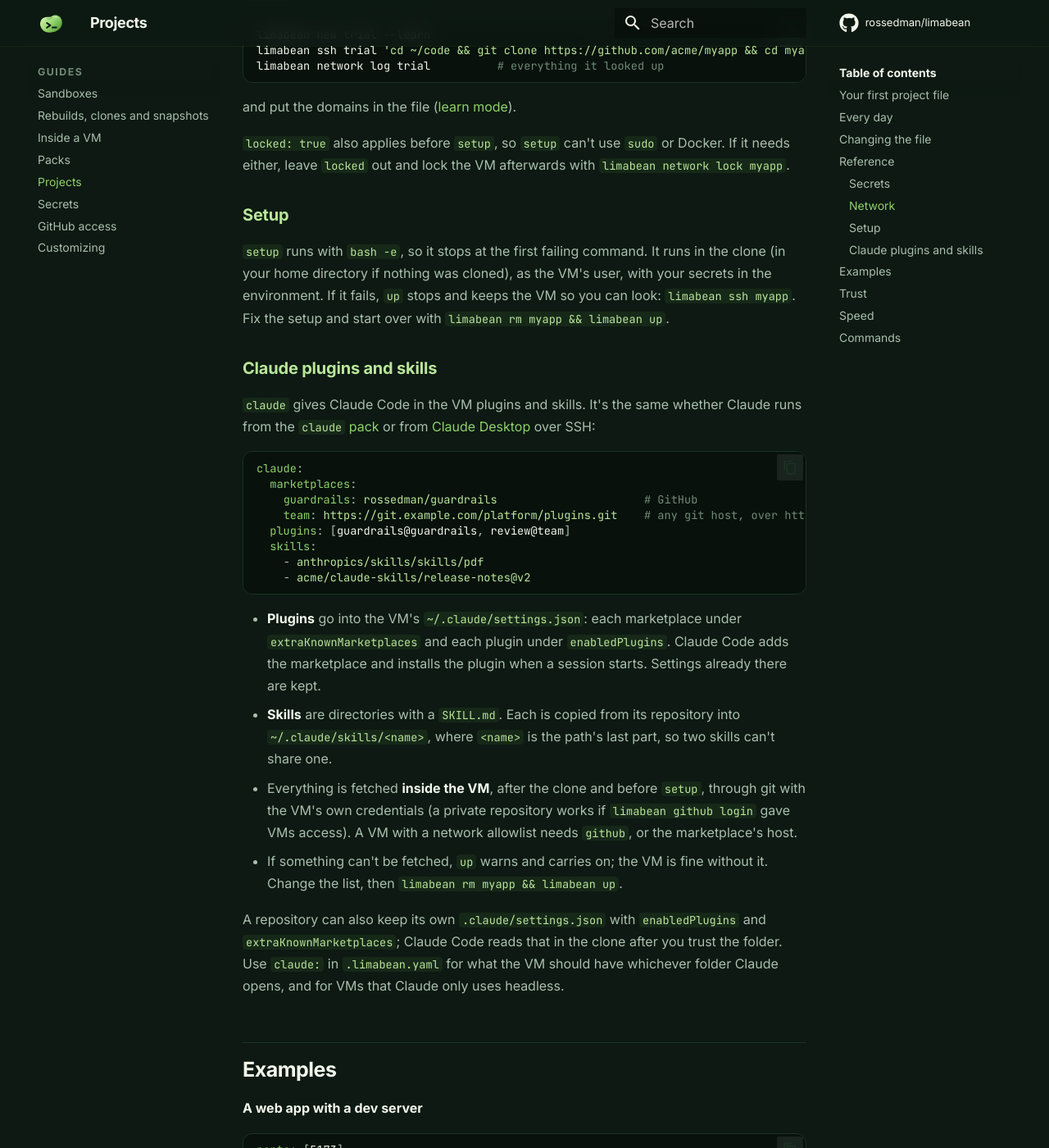
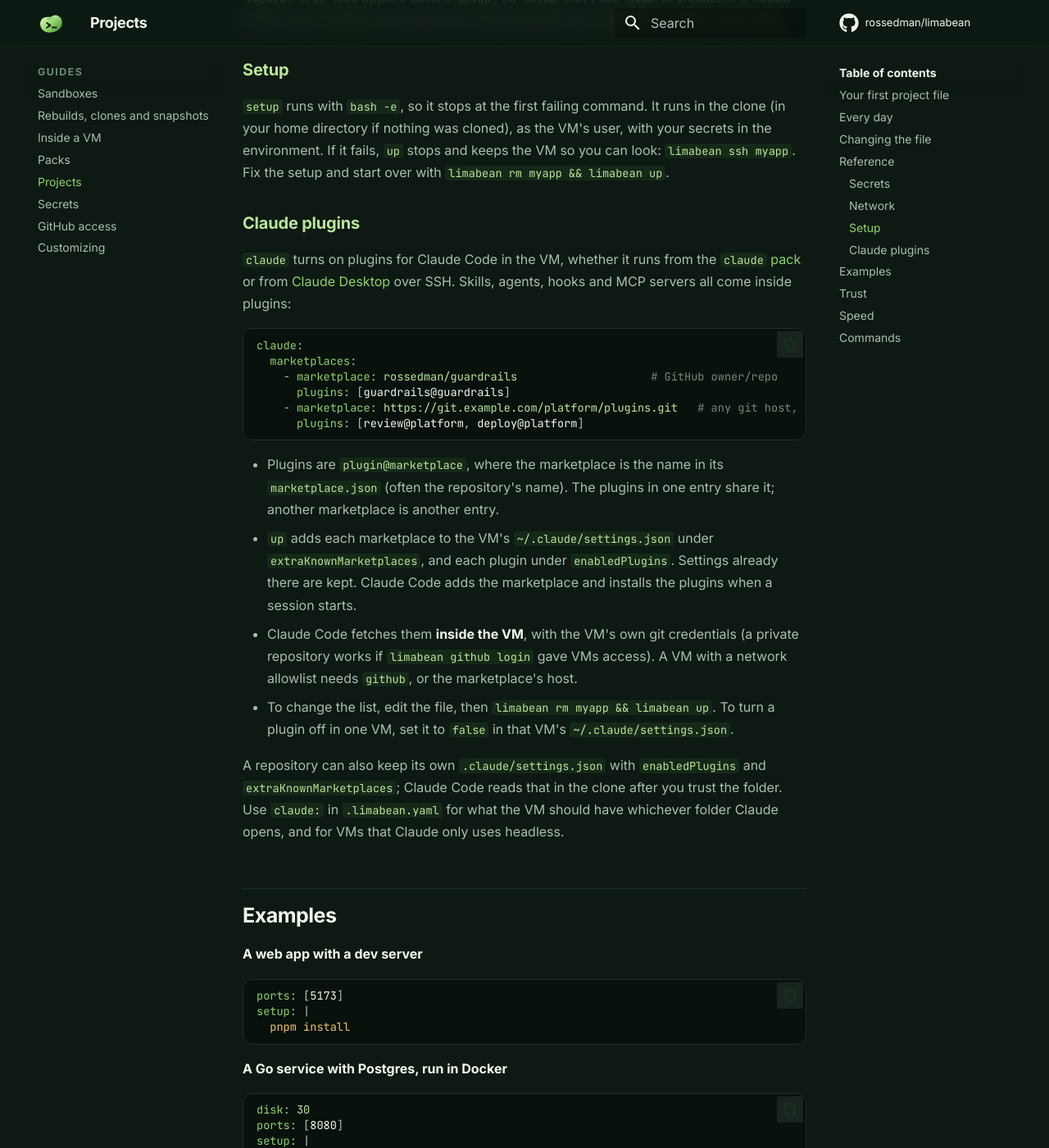
Before and after one commit to rossedman/limabean, an MkDocs documentation site: the page built from docs/projects.md, in a window 1280 px wide and 1400 px high, scrolled down 4490 px. Shown: the whole window at 82% size. Built offline with MkDocs 1.6.1 and Material for MkDocs 9.7.7, drawn with Linux system fonts in a browser that asks for light colours; comment, search, counter and statistics services are not loaded; some of the changed text lies outside the part shown.

Commit message:
Group Claude plugins by marketplace, and drop skills
A list of marketplaces, each with the plugins to turn on from it, reads
better than separate maps. Skills ship inside plugins, so they don't need
their own key.

- claude.marketplaces is now a list of {marketplace, plugins}; the
  marketplace's name is the one after each plugin's @, so one entry's
  plugins must agree, every entry needs a plugin, and two entries can't
  name the same marketplace
- The VM script only merges settings; skills and their git clones are gone
- Plan: one line per marketplace
- Tests, up's help, projects.md and D18 updated

Co-Authored-By: Claude Opus 5.5 <noreply@anthropic.com>
Claude-Session: https://claude.ai/code/session_012CmKmVf18wFFWsPa64eeD8

````diff
--- a/docs/projects.md
+++ b/docs/projects.md
@@ -101,9 +101,7 @@ Every key is optional.
 | `secrets` | list | none | Names of secrets the VM needs, besides the shared ones |
 | `ports` | list | none | Ports the project serves, shown as `http://localhost:<port>` |
 | `setup` | string | none | Shell commands run once in the clone, as you, with `bash -e` |
-| `claude.marketplaces` | map | none | Plugin marketplaces for Claude Code in the VM: `name: owner/repo` (GitHub) or `name: https://…` (git) |
-| `claude.plugins` | list | none | Plugins to turn on, as `plugin@marketplace`; the marketplace must be listed above |
-| `claude.skills` | list | none | Skills to copy into `~/.claude/skills`: `owner/repo/path/to/skill` on GitHub, optionally `@branch` or `@tag` |
+| `claude.marketplaces` | list | none | [Claude plugins](#claude-plugins) for the VM: each entry a `marketplace` (GitHub `owner/repo` or an https git URL) and the `plugins` to turn on from it, as `plugin@marketplace` |
 
 Unknown keys, malformed names and out-of-range values are errors, so a typo
 doesn't go unnoticed. A complete file:
@@ -127,9 +125,8 @@ setup: |
   cargo fetch
 claude:
   marketplaces:
-    guardrails: rossedman/guardrails
-  plugins: [guardrails@guardrails]
-  skills: [anthropics/skills/skills/pdf]
+    - marketplace: rossedman/guardrails
+      plugins: [guardrails@guardrails]
 ```
 
 ### Secrets
@@ -175,36 +172,36 @@ VM's user, with your secrets in the environment. If it fails, `up` stops and
 keeps the VM so you can look: `limabean ssh myapp`. Fix the setup and start
 over with `limabean rm myapp && limabean up`.
 
-### Claude plugins and skills
+### Claude plugins
 
-`claude` gives Claude Code in the VM plugins and skills. It's the same
-whether Claude runs from the [`claude` pack](packs.md#claude-code-in-a-vm)
-or from [Claude Desktop](claude-desktop.md) over SSH:
+`claude` turns on plugins for Claude Code in the VM, whether it runs from
+the [`claude` pack](packs.md#claude-code-in-a-vm) or from
+[Claude Desktop](claude-desktop.md) over SSH. Skills, agents, hooks and
+MCP servers all come inside plugins:
 
 ```yaml
 claude:
   marketplaces:
-    guardrails: rossedman/guardrails                      # GitHub
-    team: https://git.example.com/platform/plugins.git    # any git host, over https
-  plugins: [guardrails@guardrails, review@team]
-  skills:
-    - anthropics/skills/skills/pdf
-    - acme/claude-skills/release-notes@v2
+    - marketplace: rossedman/guardrails                    # GitHub owner/repo
+      plugins: [guardrails@guardrails]
+    - marketplace: https://git.example.com/platform/plugins.git   # any git host, over https
+      plugins: [review@platform, deploy@platform]
 ```
 
-- **Plugins** go into the VM's `~/.claude/settings.json`: each marketplace
-  under `extraKnownMarketplaces` and each plugin under `enabledPlugins`.
-  Claude Code adds the marketplace and installs the plugin when a session
-  starts. Settings already there are kept.
-- **Skills** are directories with a `SKILL.md`. Each is copied from its
-  repository into `~/.claude/skills/<name>`, where `<name>` is the path's
-  last part, so two skills can't share one.
-- Everything is fetched **inside the VM**, after the clone and before
-  `setup`, through git with the VM's own credentials (a private repository
-  works if [`limabean github login`](github.md) gave VMs access). A VM with a
+- Plugins are `plugin@marketplace`, where the marketplace is the name in
+  its `marketplace.json` (often the repository's name). The plugins in one
+  entry share it; another marketplace is another entry.
+- `up` adds each marketplace to the VM's `~/.claude/settings.json` under
+  `extraKnownMarketplaces`, and each plugin under `enabledPlugins`. Settings
+  already there are kept. Claude Code adds the marketplace and installs the
+  plugins when a session starts.
+- Claude Code fetches them **inside the VM**, with the VM's own git
+  credentials (a private repository works if
+  [`limabean github login`](github.md) gave VMs access). A VM with a
   network allowlist needs `github`, or the marketplace's host.
-- If something can't be fetched, `up` warns and carries on; the VM is fine
-  without it. Change the list, then `limabean rm myapp && limabean up`.
+- To change the list, edit the file, then
+  `limabean rm myapp && limabean up`. To turn a plugin off in one VM, set it
+  to `false` in that VM's `~/.claude/settings.json`.
 
 A repository can also keep its own `.claude/settings.json` with
 `enabledPlugins` and `extraKnownMarketplaces`; Claude Code reads that in
@@ -262,8 +259,8 @@ your shared secrets. So `up` never acts on it blindly:
 - In a terminal, it shows what the file asks for, setup commands included,
   and asks before creating anything.
 - Without a terminal it shows the same and stops, unless you pass `--yes`.
-- Claude marketplaces, plugins and skills are fetched and run inside the
-  VM, never on your Mac, and the plan lists every one of them.
+- Claude plugins are fetched and run inside the VM, never on your Mac,
+  and the plan lists every one of them.
 - The file can only **name** secrets. It can't say where a value comes from,
   so it can't run a command on your Mac (as a `cmd:` reference would) or
   read a Keychain item you didn't already give VMs.
````
Also changed, not shown: docs/cli.md (+1 -1 lines), docs/design.md (+12 -11 lines), 6 other files.
